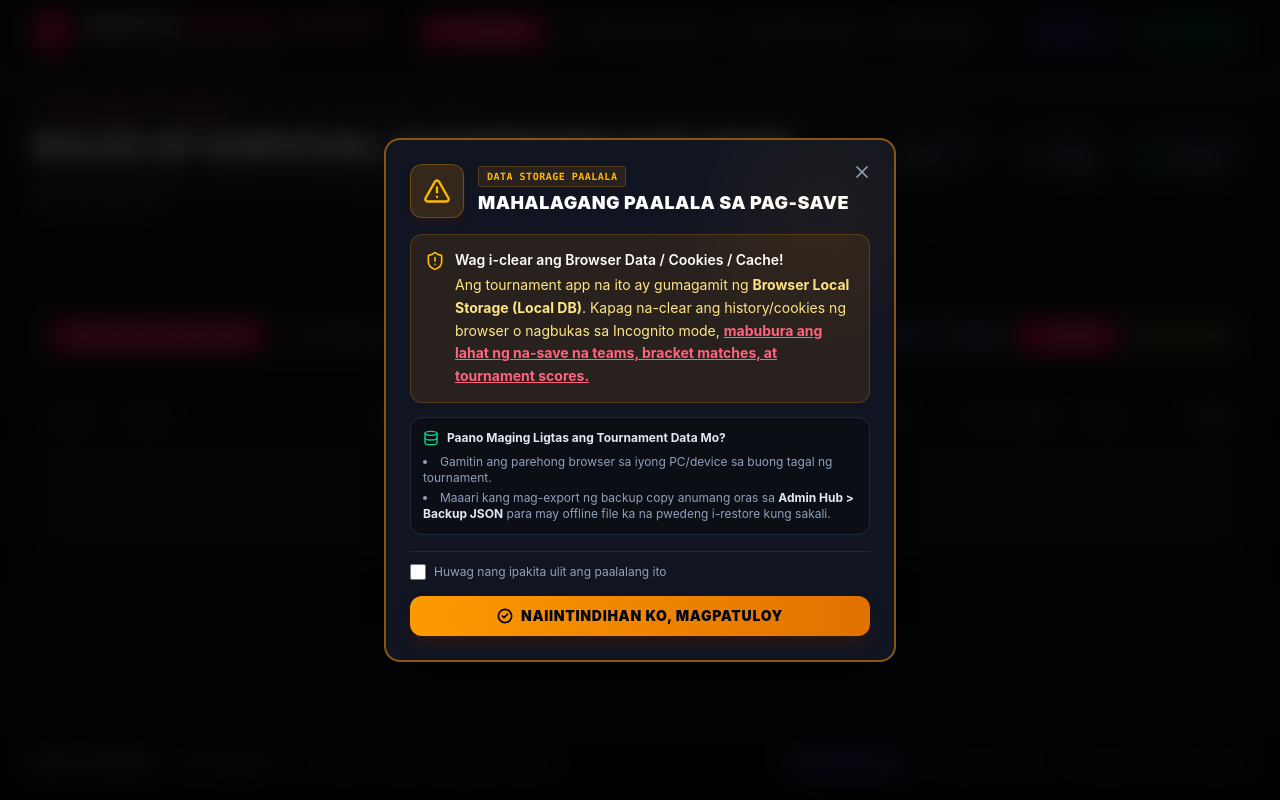
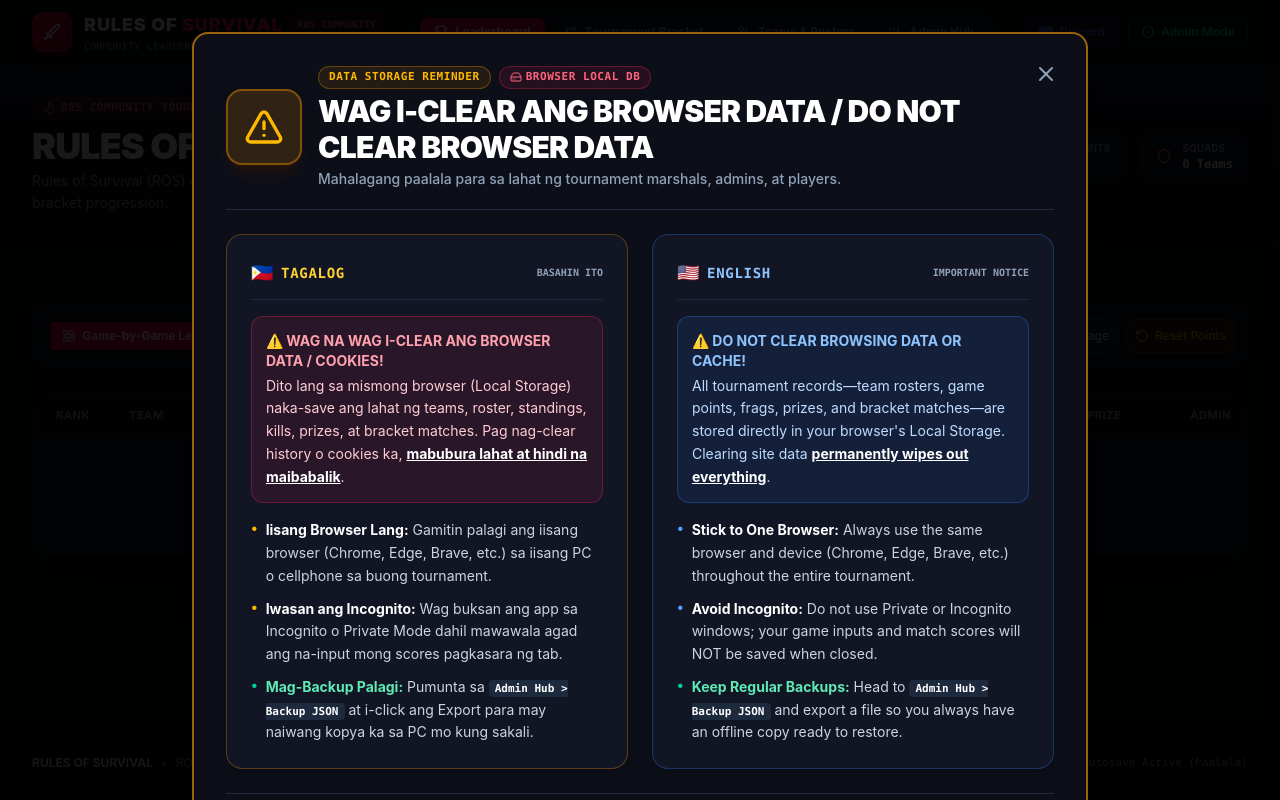
Before and after one commit to vargas2006/Bracket-editor, a React (Vite) app: page / in a window 1280 px wide. Built offline with nearby package versions, Linux system fonts and the light colour scheme.

Commit message:
remove unnecessary buttons

```diff
--- a/src/App.tsx
+++ b/src/App.tsx
@@ -11,7 +11,6 @@
 import {
   Flame,
   Shield,
-  Target,
   Crown,
   Trophy,
 } from 'lucide-react';
@@ -28,7 +27,6 @@
   const { settings, leaderboard, teams } = useTournament();
 
   const totalPoints = teams.reduce((acc, t) => acc + t.points, 0);
-  const totalKills = teams.reduce((acc, t) => acc + (t.kills || 0), 0);
   const topTeam = leaderboard[0];
 
   return (
@@ -89,14 +87,6 @@
                 <div>
                   <div className="text-[10px] uppercase font-bold text-slate-400">Squads</div>
                   <div className="text-xs font-bold text-white font-mono">{teams.length} Teams</div>
-                </div>
-              </div>
-
-              <div className="bg-[#121622] border border-slate-800 rounded-xl px-3.5 py-2 flex items-center gap-2.5 shadow-lg">
-                <Target className="w-4 h-4 text-emerald-400" />
-                <div>
-                  <div className="text-[10px] uppercase font-bold text-slate-400">Total Kills</div>
-                  <div className="text-xs font-bold text-white font-mono">{totalKills} Frags</div>
                 </div>
               </div>
             </div>
--- a/src/components/Common/BrowserStorageNoticeModal.tsx
+++ b/src/components/Common/BrowserStorageNoticeModal.tsx
@@ -1,5 +1,5 @@
 import React, { useState } from 'react';
-import { Database, AlertTriangle, ShieldAlert, CheckCircle2, X, Download } from 'lucide-react';
+import { Database, AlertTriangle, ShieldAlert, CheckCircle2, X, Download, HardDrive } from 'lucide-react';
 
 interface BrowserStorageNoticeModalProps {
   isOpen: boolean;
@@ -26,96 +26,153 @@
   };
 
   return (
-    <div className="fixed inset-0 z-50 flex items-center justify-center p-4 bg-black/80 backdrop-blur-md animate-in fade-in duration-200">
-      <div className="relative w-full max-w-lg bg-[#111522] border-2 border-amber-500/50 rounded-2xl p-6 shadow-2xl text-slate-100 overflow-hidden">
-        {/* Glow Accent */}
-        <div className="absolute top-0 right-0 w-36 h-36 bg-amber-500/10 rounded-full blur-3xl pointer-events-none" />
-
+    <div className="fixed inset-0 z-50 flex items-center justify-center p-4 sm:p-6 md:p-8 bg-black/90 overflow-y-auto animate-in fade-in duration-150">
+      <div className="relative w-full max-w-4xl bg-[#0c0f18] border-2 border-amber-500/60 rounded-2xl p-6 sm:p-8 shadow-2xl text-slate-100 my-auto">
         {/* Close Button */}
         <button
           type="button"
           onClick={handleConfirm}
-          className="absolute top-4 right-4 p-1.5 rounded-lg text-slate-400 hover:text-white hover:bg-slate-800 transition-colors"
-          title="Close modal"
+          className="absolute top-5 right-5 p-2 rounded-xl text-slate-400 hover:text-white hover:bg-slate-800/80 transition-colors"
+          title="Isara / Close"
         >
-          <X className="w-5 h-5" />
+          <X className="w-6 h-6" />
         </button>
 
-        {/* Header with Warning Emblem */}
-        <div className="flex items-center gap-3.5 mb-4">
-          <div className="p-3 rounded-xl bg-amber-500/15 border border-amber-500/30 text-amber-400 shadow-md shadow-amber-950/40">
-            <AlertTriangle className="w-7 h-7" />
+        {/* Big Alert Header */}
+        <div className="flex items-start sm:items-center gap-4 mb-6 pb-5 border-b border-slate-800">
+          <div className="p-3.5 sm:p-4 rounded-2xl bg-amber-500/15 border-2 border-amber-500/40 text-amber-400 shrink-0 shadow-lg shadow-amber-950/40">
+            <AlertTriangle className="w-8 h-8 sm:w-10 sm:h-10" />
           </div>
           <div>
-            <div className="flex items-center gap-2">
-              <span className="text-[10px] font-mono font-bold uppercase tracking-wider text-amber-400 bg-amber-500/10 px-2 py-0.5 rounded border border-amber-500/20">
-                Data Storage Paalala
+            <div className="flex items-center gap-2 mb-1 flex-wrap">
+              <span className="text-[11px] font-mono font-bold uppercase tracking-wider text-amber-400 bg-amber-500/10 px-2.5 py-0.5 rounded-full border border-amber-500/30">
+                Data Storage Reminder
+              </span>
+              <span className="text-[11px] font-mono font-bold uppercase tracking-wider text-rose-400 bg-rose-500/10 px-2.5 py-0.5 rounded-full border border-rose-500/30 flex items-center gap-1">
+                <HardDrive className="w-3 h-3" /> Browser Local DB
               </span>
             </div>
-            <h3 className="text-lg font-black uppercase tracking-wide text-white mt-0.5">
-              Mahalagang Paalala sa Pag-Save
-            </h3>
+            <h2 className="text-xl sm:text-2xl md:text-3xl font-black uppercase tracking-tight text-white">
+              Wag I-Clear ang Browser Data / Do Not Clear Browser Data
+            </h2>
+            <p className="text-xs sm:text-sm text-slate-400 mt-1 font-medium">
+              Mahalagang paalala para sa lahat ng tournament marshals, admins, at players.
+            </p>
           </div>
         </div>
 
-        {/* Warning Body Content */}
-        <div className="space-y-3.5 text-xs sm:text-sm text-slate-300 leading-relaxed">
-          <div className="p-3.5 rounded-xl bg-amber-500/10 border border-amber-500/20 text-amber-200 flex items-start gap-2.5">
-            <ShieldAlert className="w-5 h-5 text-amber-400 shrink-0 mt-0.5" />
+        {/* Bilingual Content: 2 Large Side-by-Side Columns */}
+        <div className="grid grid-cols-1 md:grid-cols-2 gap-5 sm:gap-6 mb-6">
+          {/* TAGALOG COLUMN */}
+          <div className="bg-[#121624] border border-amber-500/30 rounded-2xl p-5 sm:p-6 flex flex-col justify-between shadow-md">
             <div>
-              <strong className="text-white block font-semibold mb-0.5">
-                Wag i-clear ang Browser Data / Cookies / Cache!
-              </strong>
-              <span>
-                Ang tournament app na ito ay gumagamit ng <strong>Browser Local Storage (Local DB)</strong>.
-                Kapag na-clear ang history/cookies ng browser o nagbukas sa Incognito mode,{' '}
-                <span className="text-rose-400 font-bold underline">
-                  mabubura ang lahat ng na-save na teams, bracket matches, at tournament scores.
-                </span>
-              </span>
+              <div className="flex items-center justify-between pb-3 mb-4 border-b border-slate-800">
+                <div className="flex items-center gap-2">
+                  <span className="text-lg">🇵🇭</span>
+                  <span className="text-xs sm:text-sm font-bold uppercase tracking-wider text-amber-300 font-mono">
+                    Tagalog
+                  </span>
+                </div>
+                <span className="text-[10px] text-slate-400 uppercase font-mono font-semibold">Basahin Ito</span>
+              </div>
+
+              <div className="space-y-4 text-xs sm:text-sm leading-relaxed text-slate-200">
+                <div className="p-3.5 rounded-xl bg-rose-500/10 border border-rose-500/30 text-rose-200">
+                  <strong className="block text-rose-300 font-bold text-sm mb-1">
+                    ⚠️ WAG NA WAG I-CLEAR ANG BROWSER DATA / COOKIES!
+                  </strong>
+                  Dito lang sa mismong browser (Local Storage) naka-save ang lahat ng teams, roster, standings, kills, prizes, at bracket matches. Pag nag-clear history o cookies ka, <strong className="text-white underline">mabubura lahat at hindi na maibabalik</strong>.
+                </div>
+
+                <div className="space-y-2.5 text-slate-300">
+                  <div className="flex items-start gap-2">
+                    <span className="text-amber-400 font-bold text-sm leading-none mt-0.5">•</span>
+                    <span>
+                      <strong className="text-white">Iisang Browser Lang:</strong> Gamitin palagi ang iisang browser (Chrome, Edge, Brave, etc.) sa iisang PC o cellphone sa buong tournament.
+                    </span>
+                  </div>
+                  <div className="flex items-start gap-2">
+                    <span className="text-amber-400 font-bold text-sm leading-none mt-0.5">•</span>
+                    <span>
+                      <strong className="text-white">Iwasan ang Incognito:</strong> Wag buksan ang app sa Incognito o Private Mode dahil mawawala agad ang na-input mong scores pagkasara ng tab.
+                    </span>
+                  </div>
+                  <div className="flex items-start gap-2">
+                    <span className="text-emerald-400 font-bold text-sm leading-none mt-0.5">•</span>
+                    <span>
+                      <strong className="text-emerald-300">Mag-Backup Palagi:</strong> Pumunta sa <strong className="text-white font-mono bg-slate-800 px-1.5 py-0.5 rounded text-[11px]">Admin Hub &gt; Backup JSON</strong> at i-click ang Export para may naiwang kopya ka sa PC mo kung sakali.
+                    </span>
+                  </div>
+                </div>
+              </div>
             </div>
           </div>
 
-          <div className="p-3 rounded-xl bg-[#0b0e14] border border-slate-800 space-y-2">
-            <div className="flex items-center gap-2 text-xs font-bold text-slate-200">
-              <Database className="w-4 h-4 text-emerald-400" />
-              <span>Paano Maging Ligtas ang Tournament Data Mo?</span>
+          {/* ENGLISH COLUMN */}
+          <div className="bg-[#121624] border border-blue-500/30 rounded-2xl p-5 sm:p-6 flex flex-col justify-between shadow-md">
+            <div>
+              <div className="flex items-center justify-between pb-3 mb-4 border-b border-slate-800">
+                <div className="flex items-center gap-2">
+                  <span className="text-lg">🇺🇸</span>
+                  <span className="text-xs sm:text-sm font-bold uppercase tracking-wider text-blue-300 font-mono">
+                    English
+                  </span>
+                </div>
+                <span className="text-[10px] text-slate-400 uppercase font-mono font-semibold">Important Notice</span>
+              </div>
+
+              <div className="space-y-4 text-xs sm:text-sm leading-relaxed text-slate-200">
+                <div className="p-3.5 rounded-xl bg-blue-500/10 border border-blue-500/30 text-blue-200">
+                  <strong className="block text-blue-300 font-bold text-sm mb-1">
+                    ⚠️ DO NOT CLEAR BROWSING DATA OR CACHE!
+                  </strong>
+                  All tournament records—team rosters, game points, frags, prizes, and bracket matches—are stored directly in your browser's Local Storage. Clearing site data <strong className="text-white underline">permanently wipes out everything</strong>.
+                </div>
+
+                <div className="space-y-2.5 text-slate-300">
+                  <div className="flex items-start gap-2">
+                    <span className="text-blue-400 font-bold text-sm leading-none mt-0.5">•</span>
+                    <span>
+                      <strong className="text-white">Stick to One Browser:</strong> Always use the same browser and device (Chrome, Edge, Brave, etc.) throughout the entire tournament.
+                    </span>
+                  </div>
+                  <div className="flex items-start gap-2">
+                    <span className="text-blue-400 font-bold text-sm leading-none mt-0.5">•</span>
+                    <span>
+                      <strong className="text-white">Avoid Incognito:</strong> Do not use Private or Incognito windows; your game inputs and match scores will NOT be saved when closed.
+                    </span>
+                  </div>
+                  <div className="flex items-start gap-2">
+                    <span className="text-emerald-400 font-bold text-sm leading-none mt-0.5">•</span>
+                    <span>
+                      <strong className="text-emerald-300">Keep Regular Backups:</strong> Head to <strong className="text-white font-mono bg-slate-800 px-1.5 py-0.5 rounded text-[11px]">Admin Hub &gt; Backup JSON</strong> and export a file so you always have an offline copy ready to restore.
+                    </span>
+                  </div>
+                </div>
+              </div>
             </div>
-            <ul className="list-disc list-inside space-y-1 text-[11px] sm:text-xs text-slate-400">
-              <li>
-                Gamitin ang parehong browser sa iyong PC/device sa buong tagal ng tournament.
-              </li>
-              <li>
-                Maaari kang mag-export ng backup copy anumang oras sa{' '}
-                <strong className="text-slate-200">Admin Hub &gt; Backup JSON</strong> para may
-                offline file ka na pwedeng i-restore kung sakali.
-              </li>
-            </ul>
           </div>
         </div>
 
-        {/* Checkbox Don't Show Again */}
-        <div className="mt-4 pt-3 border-t border-slate-800 flex items-center justify-between gap-3">
-          <label className="flex items-center gap-2 text-xs text-slate-400 cursor-pointer select-none">
+        {/* Footer Actions */}
+        <div className="pt-4 border-t border-slate-800 flex flex-col sm:flex-row items-center justify-between gap-4">
+          <label className="flex items-center gap-3 text-xs sm:text-sm text-slate-300 hover:text-white cursor-pointer select-none">
             <input
               type="checkbox"
               checked={dontShowAgain}
               onChange={(e) => setDontShowAgain(e.target.checked)}
-              className="w-4 h-4 accent-amber-500 rounded cursor-pointer"
+              className="w-5 h-5 accent-amber-500 rounded cursor-pointer"
             />
-            <span>Huwag nang ipakita ulit ang paalalang ito</span>
+            <span>Huwag nang ipakita ulit ang paalalang ito / Don't show this again</span>
           </label>
-        </div>
 
-        {/* Action Button */}
-        <div className="mt-4">
           <button
             type="button"
             onClick={handleConfirm}
-            className="w-full py-2.5 px-4 bg-gradient-to-r from-amber-500 to-amber-600 hover:from-amber-400 hover:to-amber-500 text-slate-950 font-black rounded-xl text-xs sm:text-sm uppercase tracking-wider shadow-lg shadow-amber-950/50 transition-all flex items-center justify-center gap-2 active:scale-98"
+            className="w-full sm:w-auto px-8 py-3 bg-gradient-to-r from-amber-500 via-amber-400 to-amber-500 hover:from-amber-400 hover:to-amber-300 text-slate-950 font-black rounded-xl text-xs sm:text-sm uppercase tracking-wider shadow-lg shadow-amber-950/60 transition-all flex items-center justify-center gap-2 active:scale-98"
           >
-            <CheckCircle2 className="w-4 h-4 text-slate-950 stroke-[2.5]" />
-            <span>Naiintindihan Ko, Magpatuloy</span>
+            <CheckCircle2 className="w-5 h-5 text-slate-950 stroke-[2.5]" />
+            <span>Naiintindihan Ko / I Understand, Magpatuloy</span>
           </button>
         </div>
       </div>
--- a/src/components/Leaderboard/LeaderboardTable.tsx
+++ b/src/components/Leaderboard/LeaderboardTable.tsx
@@ -3,7 +3,6 @@
 import type { LeaderboardEntry, Team, GameLeaderboardEntry } from '../../types';
 import { formatPrize, formatOrdinal, exportToCSV } from '../../utils/leaderboardUtils';
 import { RosterPopover } from './RosterPopover';
-import { QuickEditModal } from './QuickEditModal';
 import { LeaderboardImageExport } from './LeaderboardImageExport';
 import { ConfirmModal } from '../Common/ConfirmModal';
 import {
@@ -13,14 +12,10 @@
   ChevronRight,
   Crown,
   Search,
-  Plus,
   RotateCcw,
   Download,
   Image as ImageIcon,
-  Edit2,
   Trash2,
-  PlusCircle,
-  MinusCircle,
   Eye,
   Users,
   Gift,
@@ -42,11 +37,8 @@
     setRosterDisplayMode,
     searchQuery,
     setSearchQuery,
-    quickAdjustPoints,
-    updateTeam,
     deleteTeam,
     resetLeaderboardPoints,
-    addTeam,
     showToast,
   } = useTournament();
 
@@ -58,7 +50,6 @@
 
   const [expandedTeamIds, setExpandedTeamIds] = useState<Record<string, boolean>>({});
   const [activeHoverTeamId, setActiveHoverTeamId] = useState<string | null>(null);
-  const [editingTeam, setEditingTeam] = useState<Team | null>(null);
   const [isExportImageOpen, setIsExportImageOpen] = useState(false);
   const [isExportingCSV, setIsExportingCSV] = useState(false);
   const [isResetConfirmOpen, setIsResetConfirmOpen] = useState(false);
@@ -94,24 +85,6 @@
     exportToCSV(leaderboard, settings.competitionName, gameLeaderboard, totalGames);
     showToast('Tournament leaderboard CSV downloaded successfully!', 'success', 'Export Complete');
     setTimeout(() => setIsExportingCSV(false), 2200);
-  };
-
-  const handleQuickAddTeam = () => {
-    const num = leaderboard.length + 1;
-    addTeam({
-      name: `NEW TEAM ${num}`,
-      tag: `NT${num}`,
-      logo: '🛡️',
-      points: 0,
-      prize: '—',
-      wins: 0,
-      kills: 0,
-      matchesPlayed: 0,
-      members: [
-        { id: `p-${Date.now()}-1`, ign: `Captain_${num}`, isCaptain: true, role: 'IGL' },
-        { id: `p-${Date.now()}-2`, ign: `Fragger_${num}`, isCaptain: false, role: 'Fragger' },
-      ],
-    });
   };
 
   const getRankBadge = (rank: number, points?: number) => {
@@ -413,15 +386,6 @@
 
           {/* Admin Controls */}
           {isAdmin && (
-            <>
-              <button
-                onClick={handleQuickAddTeam}
-                className="px-3 py-1.5 bg-rose-600 hover:bg-rose-500 text-white rounded-lg text-xs font-semibold flex items-center gap-1.5 shadow-md shadow-rose-900/30 transition-colors"
-              >
-                <Plus className="w-3.5 h-3.5" />
-                Add Team
-              </button>
-
             <button
               onClick={() => setIsResetConfirmOpen(true)}
               title="Reset all team points and game results to 0"
@@ -430,7 +394,6 @@
               <RotateCcw className="w-3.5 h-3.5" />
               <span className="hidden md:inline">Reset Points</span>
             </button>
-            </>
           )}
         </div>
       </div>
@@ -479,7 +442,6 @@
                     const isTop3 = entry.rank === 3 && entry.totalPoints > 0;
                     const isExpanded = !!expandedTeamIds[entry.teamId];
                     const captain = entry.members.find((m) => m.isCaptain);
-                    const originalTeam = leaderboard.find((t) => t.id === entry.teamId);
 
                     return (
                       <React.Fragment key={entry.teamId}>
@@ -686,16 +648,7 @@
                           {/* Admin Controls */}
                           {isAdmin && (
                             <td className="py-3 px-4 text-right whitespace-nowrap">
-                              <div className="flex items-center justify-end gap-1.5">
-                                {originalTeam && (
-                                  <button
-                                    onClick={() => setEditingTeam(originalTeam)}
-                                    title="Edit Team"
-                                    className="p-1.5 text-slate-400 hover:text-white bg-slate-800/80 hover:bg-slate-700 rounded transition-colors"
-                                  >
-                                    <Edit2 className="w-3.5 h-3.5" />
-                                  </button>
-                                )}
+                              <div className="flex items-center justify-end">
                                 <button
                                   onClick={() =>
                                     setTeamToDelete({ id: entry.teamId, name: entry.teamName })
@@ -953,30 +906,7 @@
                           {/* Admin Action Buttons */}
                           {isAdmin && (
                             <td className="py-3 px-4 text-right whitespace-nowrap">
-                              <div className="flex items-center justify-end gap-1.5">
-                                <button
-                                  onClick={() => quickAdjustPoints(entry.id, -1)}
-                                  title="Subtract 1 point"
-                                  className="p-1 text-slate-500 hover:text-rose-400 transition-colors"
-                                >
-                                  <MinusCircle className="w-4 h-4" />
-                                </button>
-                                <button
-                                  onClick={() => quickAdjustPoints(entry.id, 1)}
-                                  title="Add 1 point"
-                                  className="p-1 text-slate-400 hover:text-emerald-400 transition-colors"
-                                >
-                                  <PlusCircle className="w-4 h-4" />
-                                </button>
-
-                                <button
-                                  onClick={() => setEditingTeam(entry)}
-                                  title="Edit team"
-                                  className="p-1.5 text-slate-400 hover:text-white bg-slate-800/80 hover:bg-slate-700 rounded transition-colors"
-                                >
-                                  <Edit2 className="w-3.5 h-3.5" />
-                                </button>
-
+                              <div className="flex items-center justify-end">
                                 <button
                                   onClick={() => setTeamToDelete({ id: entry.id, name: entry.name })}
                                   title="Delete team"
@@ -1045,13 +975,6 @@
       )}
 
       {/* Modals */}
-      <QuickEditModal
-        team={editingTeam}
-        isOpen={!!editingTeam}
-        onClose={() => setEditingTeam(null)}
-        onSave={(id, updates) => updateTeam(id, updates)}
-      />
-
       <LeaderboardImageExport
         entries={leaderboard}
         gameEntries={gameLeaderboard}
```
Lines whose indentation alone changed are shown as unchanged.
